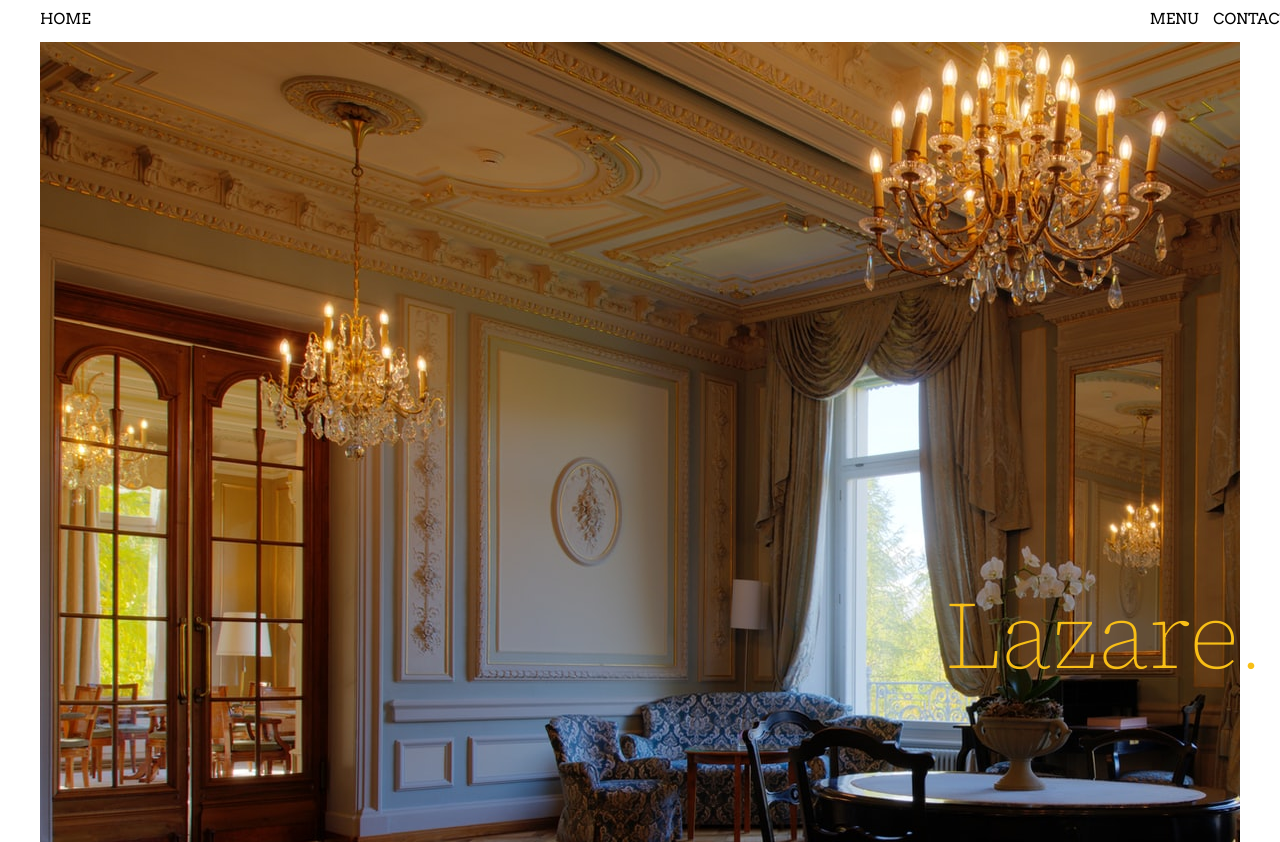
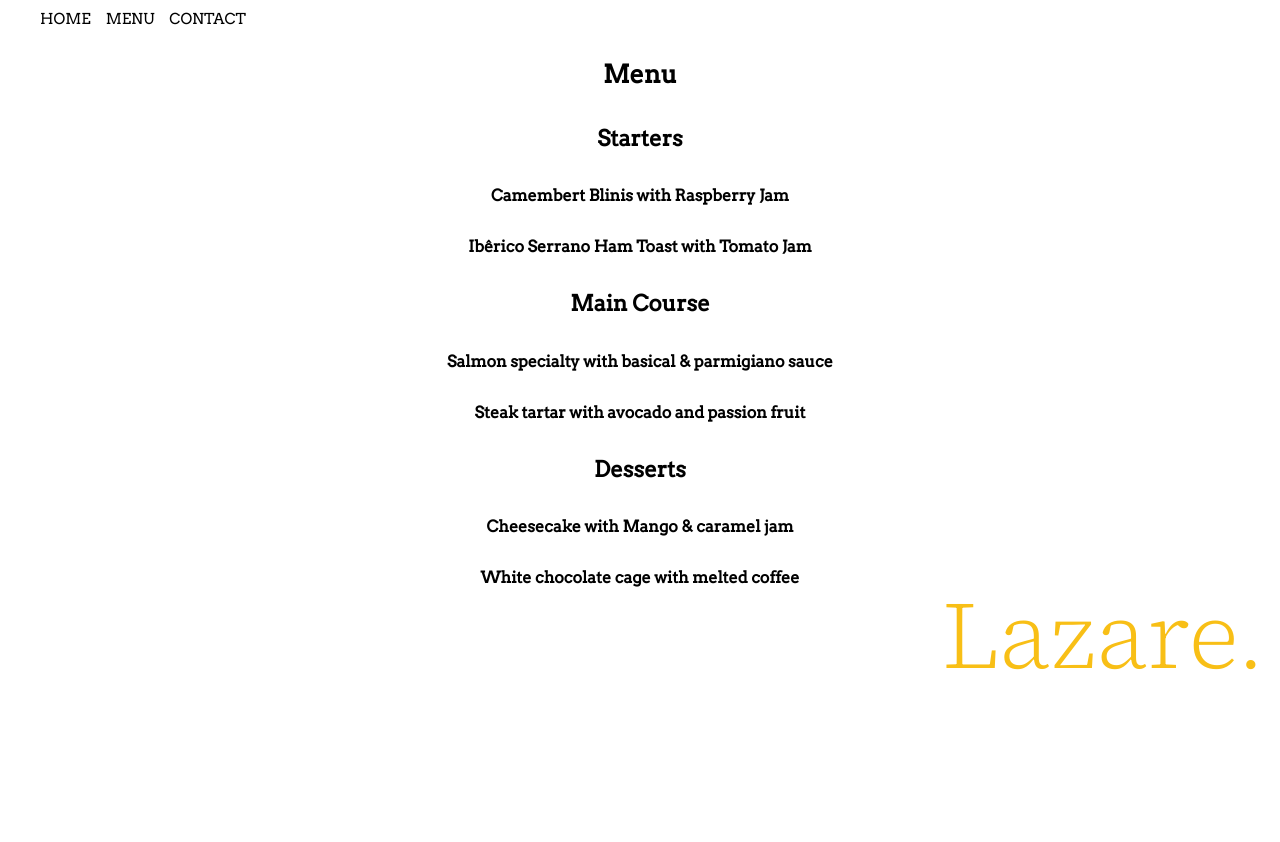
Before and after one commit to biscuitglitter/restaurant, a website built with webpack: page dist/index.html in a window 1280 px wide. Both pictures are taken after a click on the item "HOME". Built offline with nearby package versions, Linux system fonts and the light colour scheme.

Commit message:
added function that displays menu

```diff
--- a/src/display_navbar.js
+++ b/src/display_skeleton.js
@@ -1,22 +1,20 @@
-function displayNavbar() {
+function createNavbar() {
   const navbar = document.createElement("div");
+
   document.body.appendChild(navbar);
-  console.log(navbar);
+  navbar.classList.add("navbar");
+
   const home = document.createElement("li");
   const menu = document.createElement("li");
   const contact = document.createElement("li");
 
-  navbar.classList.add("navbar");
   navbar.appendChild(home);
-
   navbar.appendChild(menu);
   navbar.appendChild(contact);
-  home.classList.add("home");
-  home.dataset.tabTarget = "#home";
-  menu.classList.add("menu");
-  menu.dataset.tabTarget = "#menu";
-  contact.classList.add("contact");
-  contact.dataset.tabTarget = "#contact";
+
+  home.dataset.target = "#home";
+  menu.dataset.target = "#menu";
+  contact.dataset.target = "#contact";
 
   home.innerText = "HOME";
   menu.innerText = "MENU";
@@ -24,30 +22,39 @@
 
   return navbar, home, menu, contact;
 }
-function createTabContentDiv() {
+
+
+function createContentTabs() {
 
   const tab = document.createElement("div");
-  tab.classList.add("tab-content");
+  tab.classList.add("tabContent");
   document.body.appendChild(tab);
 
   const homediv = document.createElement("div");
   tab.appendChild(homediv);
   homediv.id = "home";
+  homediv.classList.add("home");
   homediv.classList.add("active")
-  homediv.setAttribute("dataset", "data-tab-content")
+
 
   const menudiv = document.createElement("div");
   tab.appendChild(menudiv);
+  menudiv.classList.add("menu");
   menudiv.id = "menu";
-  menudiv.setAttribute("dataset", "data-tab-content")
+
 
   const contactdiv = document.createElement("div");
   tab.appendChild(contactdiv);
+  contactdiv.classList.add("contact");
   contactdiv.id = "contact";
-  contactdiv.setAttribute("dataset", "data-tab-content")
+
+  homediv.dataset.content = "#homediv";
+  menudiv.dataset.content = "#menudiv";
+  contactdiv.dataset.content = "#contactdiv";
+
 
   return tab, homediv, contactdiv, menudiv
 }
 
 
-export { displayNavbar, createTabContentDiv };
+export { createNavbar, createContentTabs };
--- a/src/display_tabs_content.js
+++ b/src/display_tabs.js
@@ -77,17 +77,13 @@
   return menuSection
 }
 
-function displayMenuTab() {
-  makeMenu()
-}
-
 function displayHomeTab() {
   heroSection();
   restaurantName();
 }
 
-function displayContactTab() {
-
+function displayMenuTab() {
+  makeMenu()
 }
 
-export { displayHomeTab, displayMenuTab, displayContactTab };
+export { displayHomeTab, displayMenuTab };
--- a/src/index.js
+++ b/src/index.js
@@ -1,33 +1,24 @@
 import "./style.css"
-import { createTabContentDiv, displayNavbar } from "./display_navbar";
-import { displayHomeTab, displayContactTab, displayMenuTab } from "./display_tabs_content";
+import { createNavbar, createContentTabs } from "./display_skeleton";
+import { displayHomeTab, displayMenuTab } from "./display_tabs";
 
-displayNavbar()
-createTabContentDiv()
+createNavbar()
+createContentTabs()
 displayHomeTab()
-displayContactTab()
+displayMenuTab()
 
-const tabs = document.querySelectorAll("[data-tab-target]")
-const tabcontent = document.querySelectorAll("[dataset]")
-
-const menutab = document.querySelector(".menu.active")
-
-if (menutab) {
-  menutab.addEventListener("click", () => {
-    displayMenuTab()
-  })
-}
+const tabs = document.querySelectorAll("[data-target]")
+const tabcontent = document.querySelectorAll("[data-content]")
 
 tabs.forEach(tab => {
-    tab.addEventListener("click", () => {
-        const target = document.querySelector(tab.dataset.tabTarget)
-    tabcontent.forEach(tabcontent => {
-        tabcontent.classList.remove("active")
+  tab.addEventListener("click", () => {
+    const target = document.querySelector(tab.dataset.target)
+    tabcontent.forEach(content => {
+      content.classList.remove("active")
+      console.log(tabcontent)
     })
-    tabs.forEach(tab => {
-      tab.classList.remove("active")
-    })
-    tab.classList.add("active")
-    target.classList.add("active")
+    if (target === document.querySelector(".menu")) {
+      document.querySelector(".menu").classList.add("active")
+    }
   })
 })
--- a/src/style.css
+++ b/src/style.css
@@ -1,6 +1,8 @@
 @import url('https://fonts.googleapis.com/css2?family=Arvo:ital,wght@0,400;1,700&display=swap');
 
 @import url('https://fonts.googleapis.com/css2?family=Source+Serif+4:wght@200&display=swap');
+
+@import url('https://fonts.googleapis.com/css2?family=Source+Serif+4:wght@300&display=swap');
 
 *,
 *::before,
@@ -45,13 +47,15 @@
   font-family: 'Source Serif 4', sans-serif;
 }
 
-.tab-content, #home {
+.tabContent {
   height: 100%;
   width: 100%;
 }
 
-#home, #menu, #contact {
-  font-family: 'Source Serif 4', sans-serif;}
+#home.active {
+  height: 100%;
+  width: 100%;
+}
 
 #menu {
   display: flex;
@@ -63,16 +67,6 @@
   background: url("hoteltable.jpg");
   height: 100%;
   width: 100%;
-}
-
-.cupcake {
-  background: url("cupcake.jpg");
-  position: fixed;
-  right: 50px;
-}
-
-[dataset] {
-  display: none;
 }
 
 .active {
```
Also changed, not shown: dist/main.js.
